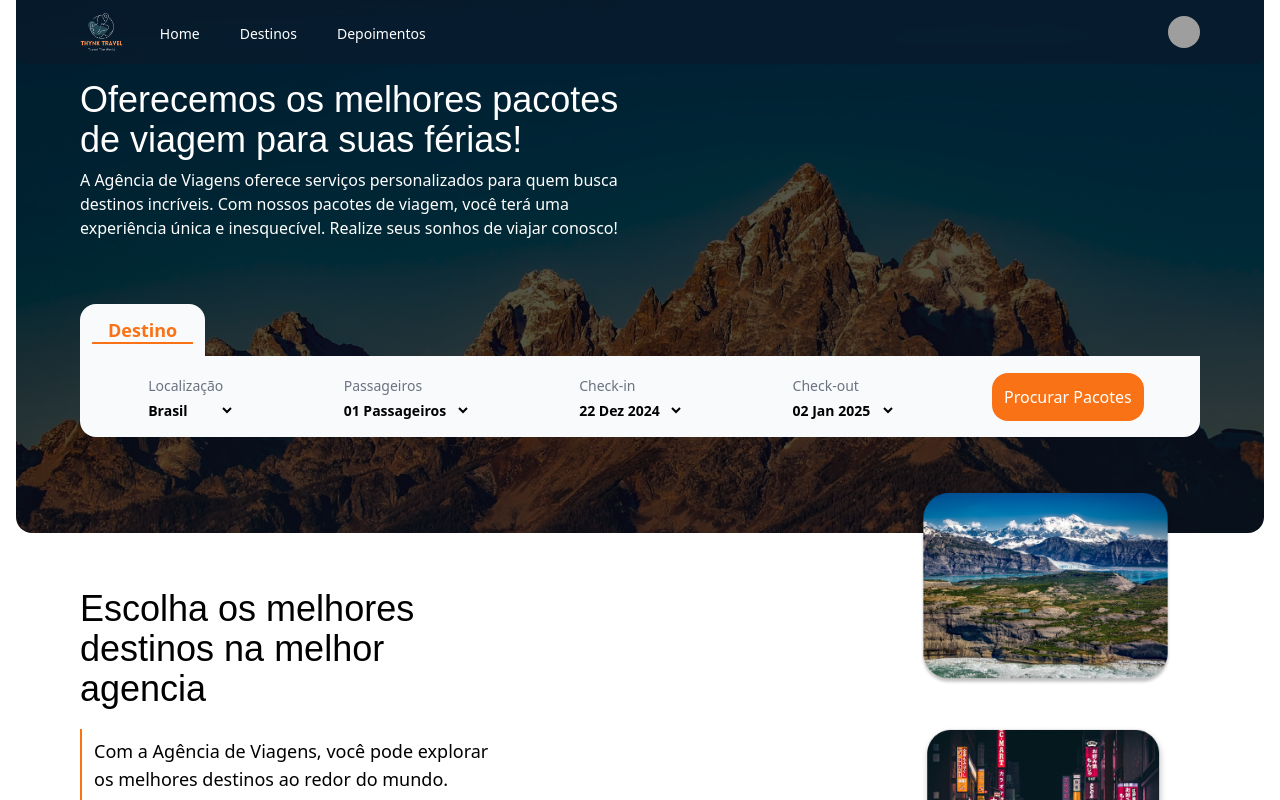
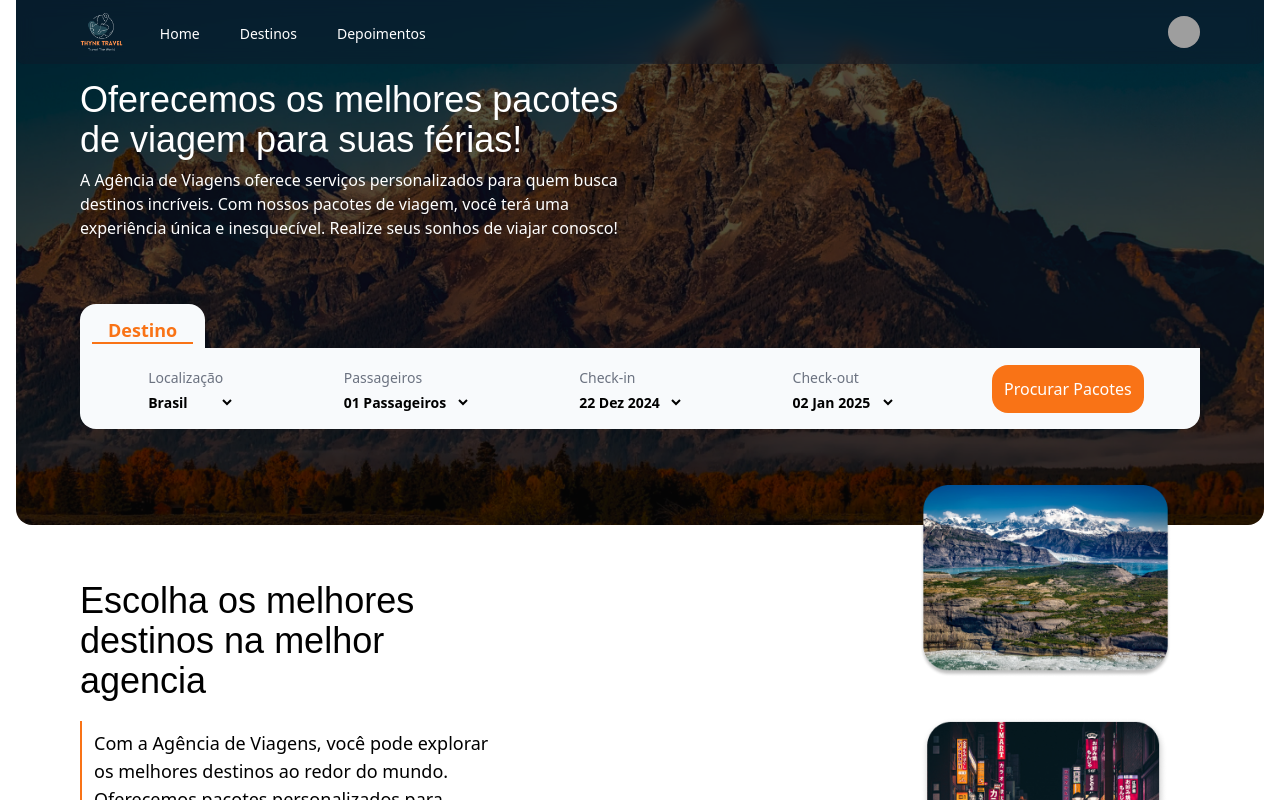
Before and after one commit to RicSilva9/Turismo, a React (Create React App) app in the folder thynk-travel/: page / in a window 1280 px wide. Shown: the top 800 px of the page. Built offline with nearby package versions, Linux system fonts and the light colour scheme; grey boxes are pictures that could not be loaded.

Commit message:
"Updated image sizes and styles in Comentario__Depoimentos and Header components"

```diff
--- a/thynk-travel/src/components/Comentario__Depoimentos/index.jsx
+++ b/thynk-travel/src/components/Comentario__Depoimentos/index.jsx
@@ -5,7 +5,7 @@ export default function Comentario__Depoimentos() {
       <div className="flex items-center gap-2">
 
          <div>
-          <img src={`${process.env.PUBLIC_URL}/img/profile-img-comentario1.png`} alt="avatar do autor" className="lg:h-10 md:h-18" />
+          <img src={`${process.env.PUBLIC_URL}/img/profile-img-comentario1.png`} alt="avatar do autor" className="lg:h-10 md:h-12" />
          </div>
 
          <div>
@@ -14,7 +14,7 @@ export default function Comentario__Depoimentos() {
          </div>
       </div>
       <div>
-        <img src={`${process.env.PUBLIC_URL}/img/icon8.png`} alt="icon" className="lg:h-6 md:h-3" />  {/* devo atualizar para colocar icons */}
+        <img src={`${process.env.PUBLIC_URL}/img/icon8.png`} alt="icon" className="lg:h-6 md:h-5" />  {/* devo atualizar para colocar icons */}
         <p className="text-gray-600 text-center lg:text-base md:text-sm leading-tight">Inesquecível! A viagem foi incrível do começo ao fim.</p>
 
         <div className="flex justify-center items-center gap-3 lg:mt-3 md:mt-1"> {/* devo atualizar para colocar icons */}
--- a/thynk-travel/src/components/Header/index.jsx
+++ b/thynk-travel/src/components/Header/index.jsx
@@ -3,7 +3,7 @@ import Nav__Header from "../Nav__Header";
 export default function Header() {
   return (
     <header
-      className="bg-slate-700 text-white pt-20 pb-24 mx-4 px-16 rounded-b-2xl max-sm:mx-0 max-md:px-8 max-sm:pb-20 bg-fixed"
+      className="bg-slate-700 text-white bg-fixed bg-cover bg-center rounded-b-2xl pt-20 pb-24 mx-4 px-16 max-sm:mx-0 max-md:px-8 max-sm:pb-20"
       style={{
         backgroundImage: `url(${process.env.PUBLIC_URL}/img/bg-header.png)`,
       }}
@@ -28,7 +28,7 @@ export default function Header() {
             Destino
           </span>
         </div>
-        <div className="bg-slate-50 text-black p-2 pb-4 rounded-b-2xl flex justify-around items-center max-sm:flex-col">
+        <div className="bg-slate-50 text-black p-2 pb-4 rounded-b-2xl flex justify-around items-center max-sm:flex-col -mt-2">
           <div className="flex flex-col">
             <label
               for="location"
```
